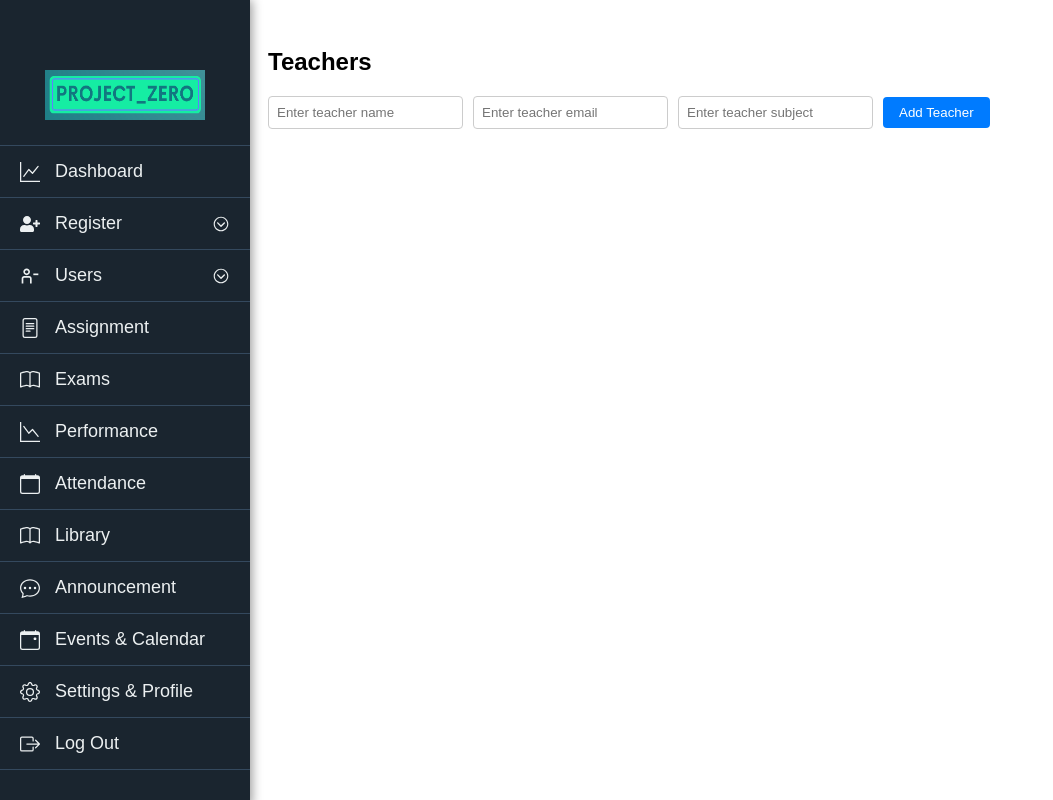
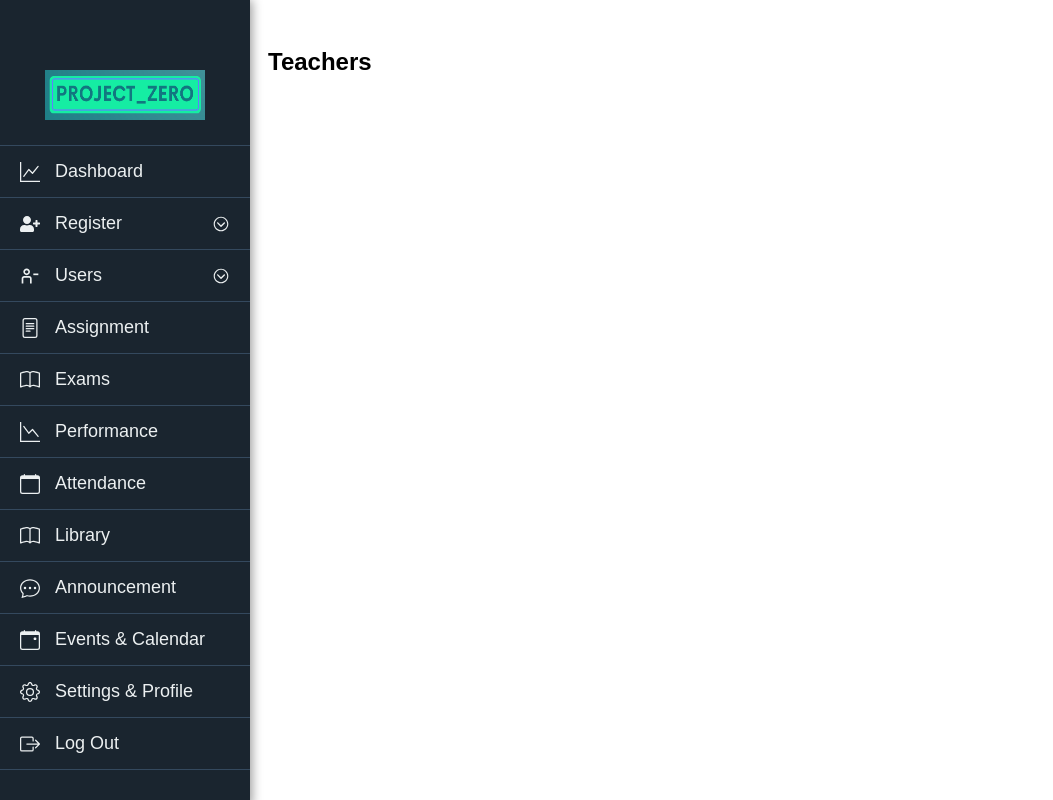
Before and after one commit to mpsinghji/PROJECT_ZERO, a React (Vite) app in the folder frontend/: page /admin/Teachers in a window 1280 px wide. Shown: the whole page, without its empty margins (0-1053 px from the left). Built offline with nearby package versions, Linux system fonts and the light colour scheme; sample sign-in values are in the browser's storage.

Commit message:
token expire time increased

```diff
--- a/frontend/src/pages/Admin/Teachers.jsx
+++ b/frontend/src/pages/Admin/Teachers.jsx
@@ -19,7 +19,7 @@ const Teachers = () => {
         <TeachersContent>
           <TeachersHeader>Teachers</TeachersHeader>
           <AddTeacherForm>
-            <AddTeacherInput
+            {/* <AddTeacherInput
               type="text"
               placeholder="Enter teacher name"
             />
@@ -31,7 +31,7 @@ const Teachers = () => {
               type="text"
               placeholder="Enter teacher subject"
             />
-            <AddTeacherButton type="submit">Add Teacher</AddTeacherButton>
+            <AddTeacherButton type="submit">Add Teacher</AddTeacherButton> */}
           </AddTeacherForm>
           <TeacherList>
 
```
Also changed, not shown: 1 other file (tests, documents, lock files or other folders).
